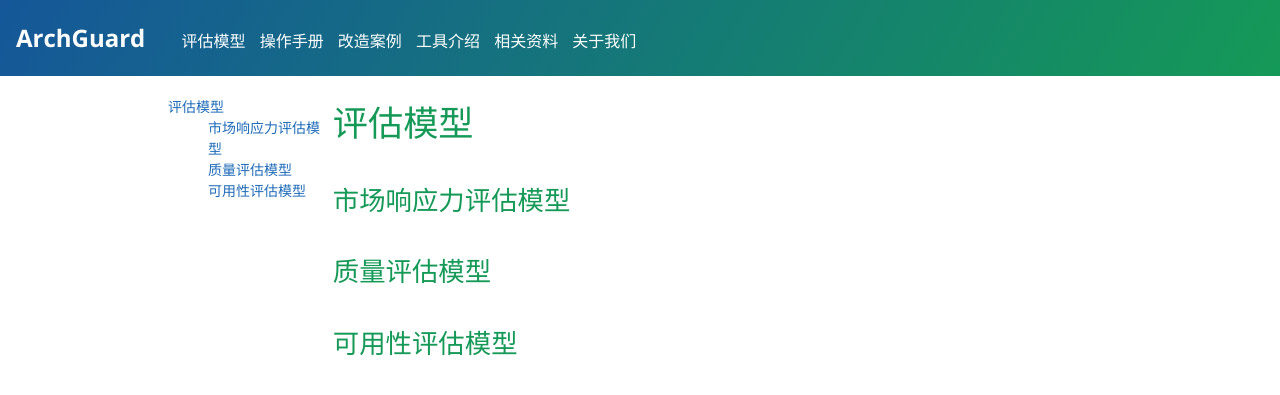
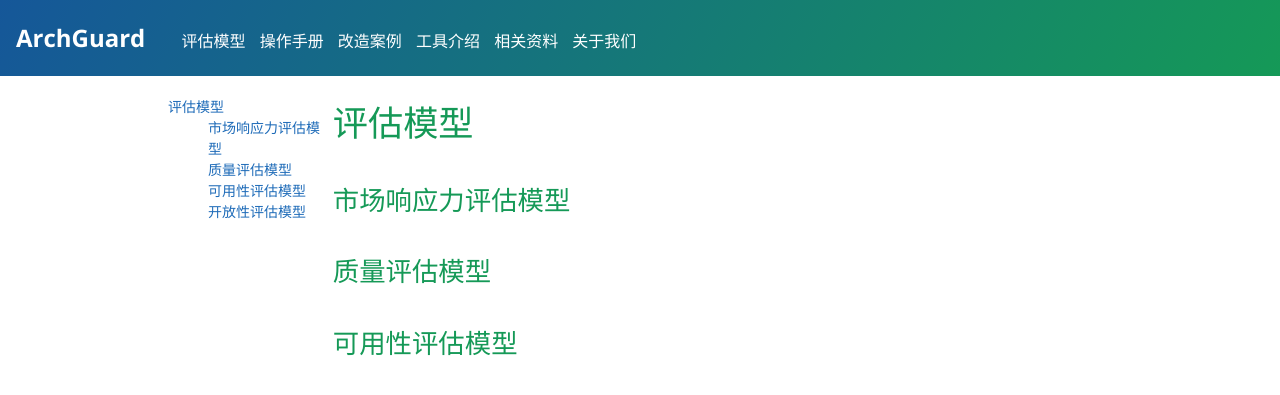
Before and after one commit to archguard/archguard.org, a Jekyll site: the page built from models.md, in a window 1280 px wide. Shown: the top 395 px of the page. Built offline with Jekyll 4.4.1, drawn with Linux system fonts in a browser that asks for light colours; our own code applies the rules of GitHub Pages for plain Markdown files.

Commit message:
feat: add model

```diff
--- a/_layouts/model.html
+++ b/_layouts/model.html
@@ -16,8 +16,8 @@
                                title="市场响应力评估模型">市场响应力评估模型</a></li>
                         <li><a class="tool" id="menu-质量评估模型" href="/models#质量评估模型"
                                title="质量评估模型">质量评估模型</a></li>
-                        <li><a class="tool" id="menu-可用性评估模型" href="/models#可用性评估模型" title="可用性评估模型">可用性评估模型</a>
-                        </li>
+                        <li><a class="tool" id="menu-可用性评估模型" href="/models#可用性评估模型" title="可用性评估模型">可用性评估模型</a></li>
+                        <li><a class="tool" id="menu-开放性评估模型" href="/models#开放性评估模型" title="开放性评估模型">开放性评估模型</a></li>
                     </ul>
                 </li>
             </ul>
```
